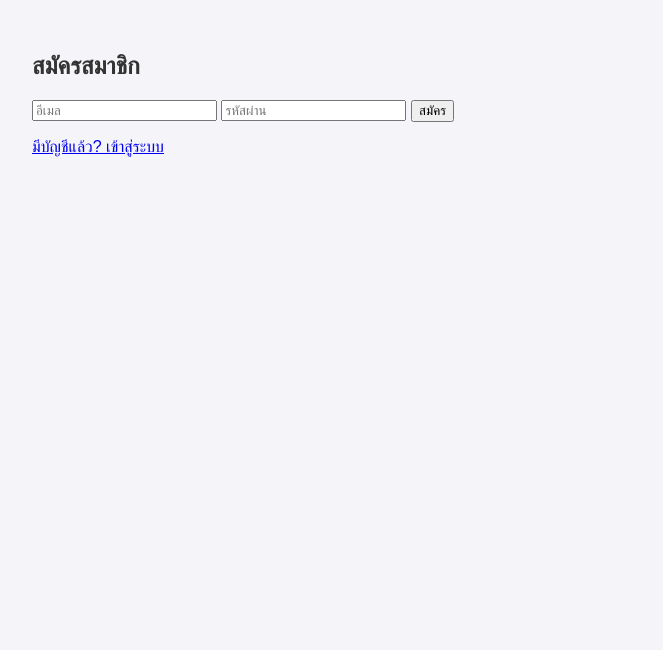
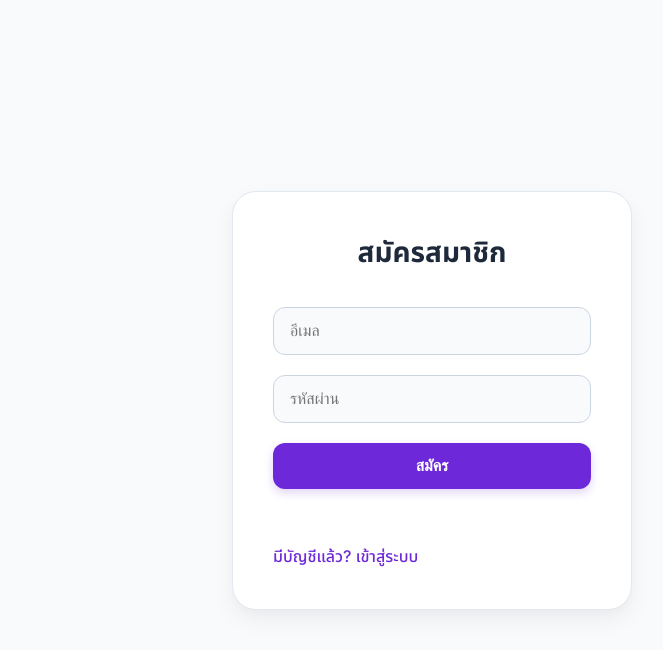
Before and after one commit to tonmakYN/GrowthWPmaxx, a plain HTML site: page frontend/index.html in a window 1280 px wide. Shown: the whole page, without its empty margins (208-871 px from the left). Drawn offline with Linux system fonts and the light colour scheme.

```diff
--- a/backend/package.json
+++ b/backend/package.json
@@ -4,7 +4,8 @@
   "description": "Backend server for the Growth AI platform.",
   "main": "server.js",
   "scripts": {
-    "start": "node server.js"
+    "start": "node server.js",
+    "postinstall": "prisma generate"
   },
   "dependencies": {
     "@prisma/client": "^6.15.0",
--- a/frontend/styles.css
+++ b/frontend/styles.css
@@ -1,5 +1,141 @@
-body { font-family: sans-serif; background-color: #f4f4f9; color: #333; margin: 0; padding: 0; }
-header { background-color: #6a1b9a; color: white; padding: 1rem; text-align: center; }
-main { padding: 2rem; max-width: 800px; margin: 0 auto; }
-#data-container { background-color: white; padding: 1.5rem; border-radius: 8px; box-shadow: 0 2px 4px rgba(0,0,0,0.1); }
-footer { background-color: #333; color: white; text-align: center; padding: 1rem; margin-top: auto; }
+/* --- Google Fonts --- */
+@import url('https://fonts.googleapis.com/css2?family=Inter:wght@400;500;600;700&family=Noto+Sans+Thai:wght@400;500;600;700&display=swap');
+
+/* --- Global Styles & Resets --- */
+* {
+  box-sizing: border-box;
+  margin: 0;
+  padding: 0;
+}
+
+html, body {
+  height: 100%;
+}
+
+body {
+  font-family: 'Inter', 'Noto Sans Thai', sans-serif;
+  background-color: #f8fafc; /* Slate 50 - สีเทาอ่อน */
+  color: #334155; /* Slate 700 - สีเทาเข้ม */
+  display: flex;
+  align-items: center;
+  justify-content: center;
+  padding: 1rem;
+}
+
+/* --- Main Container / The Card --- */
+main {
+  width: 100%;
+  max-width: 400px;
+  background-color: white;
+  padding: 2.5rem;
+  border-radius: 1.5rem; /* มุมโค้งมนมากขึ้น */
+  box-shadow: 0 10px 25px rgba(0, 0, 0, 0.05), 0 5px 10px rgba(0, 0, 0, 0.02);
+  border: 1px solid #e2e8f0; /* Slate 200 */
+}
+
+/* --- Form Elements Styling --- */
+h2 {
+  text-align: center;
+  font-size: 1.75rem;
+  font-weight: 700;
+  color: #1e293b; /* Slate 800 */
+  margin-bottom: 2rem;
+}
+
+form {
+  display: flex;
+  flex-direction: column;
+  gap: 1.25rem; /* ระยะห่างระหว่างช่องกรอก */
+}
+
+input[type="email"],
+input[type="password"] {
+  width: 100%;
+  padding: 0.875rem 1rem;
+  font-size: 1rem;
+  border: 1px solid #cbd5e1; /* Slate 300 */
+  border-radius: 0.75rem;
+  background-color: #f8fafc; /* Slate 50 */
+  transition: all 0.2s ease-in-out;
+}
+
+input[type="email"]:focus,
+input[type="password"]:focus {
+  outline: none;
+  border-color: #6d28d9; /* Violet 700 */
+  box-shadow: 0 0 0 3px rgba(109, 40, 217, 0.1);
+  background-color: white;
+}
+
+button {
+  width: 100%;
+  padding: 0.875rem 1rem;
+  font-size: 1rem;
+  font-weight: 600;
+  color: white;
+  background-color: #6d28d9; /* Violet 700 */
+  border: none;
+  border-radius: 0.75rem;
+  cursor: pointer;
+  transition: all 0.2s ease-in-out;
+  box-shadow: 0 4px 10px rgba(109, 40, 217, 0.2);
+}
+
+button:hover {
+  background-color: #5b21b6; /* Violet 800 */
+  transform: translateY(-2px);
+  box-shadow: 0 6px 12px rgba(109, 40, 217, 0.3);
+}
+
+/* --- Links and Messages --- */
+p {
+  text-align: center;
+  margin-top: 1rem;
+  font-size: 0.875rem;
+  min-height: 1.25rem; /* ป้องกัน layout ขยับ */
+}
+
+a {
+  color: #6d28d9; /* Violet 700 */
+  font-weight: 500;
+  text-decoration: none;
+  transition: color 0.2s;
+}
+
+a:hover {
+  text-decoration: underline;
+  color: #5b21b6; /* Violet 800 */
+}
+
+#signup-message,
+#login-message {
+  font-weight: 500;
+}
+
+/* --- Dashboard Styling --- */
+#dashboard {
+  text-align: center;
+}
+
+#dashboard h1 {
+  font-size: 2rem;
+  font-weight: 700;
+  margin-bottom: 0.5rem;
+}
+
+#dashboard #user-info {
+  color: #64748b; /* Slate 500 */
+  margin-bottom: 2rem;
+}
+
+#logout-button {
+  background-color: #e2e8f0; /* Slate 200 */
+  color: #475569; /* Slate 600 */
+  box-shadow: none;
+}
+
+#logout-button:hover {
+  background-color: #cbd5e1; /* Slate 300 */
+  transform: translateY(0); /* ไม่ต้องขยับ */
+  box-shadow: none;
+}
```
